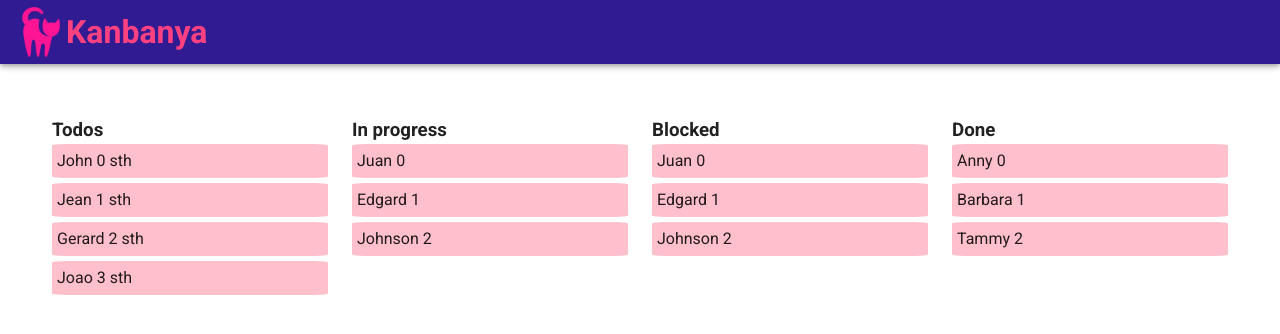
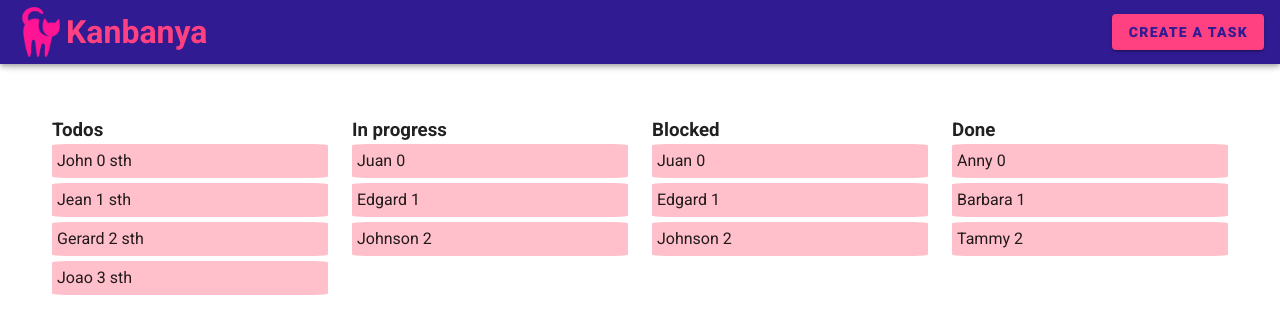
Before and after one commit to kokosanki/kanbantya, a Vue app in the folder client/: page / in a window 1280 px wide. Shown: the top 334 px of the page. Built offline with nearby package versions, Linux system fonts and the light colour scheme.

Commit message:
add create task button

```diff
--- a/client/src/App.vue
+++ b/client/src/App.vue
@@ -5,6 +5,8 @@
         <img style="width: 50px" src="@/assets/cat-64.png" alt="logo">
         <h1 class="pink--text text--accent-2">Kanbanya</h1>
       </div>
+      <v-spacer></v-spacer>
+      <v-btn color="pink accent-2" class="deep-purple--text text--darken-4 font-weight-black">Create a task</v-btn>
     </v-app-bar>
 
     <v-main>
```
